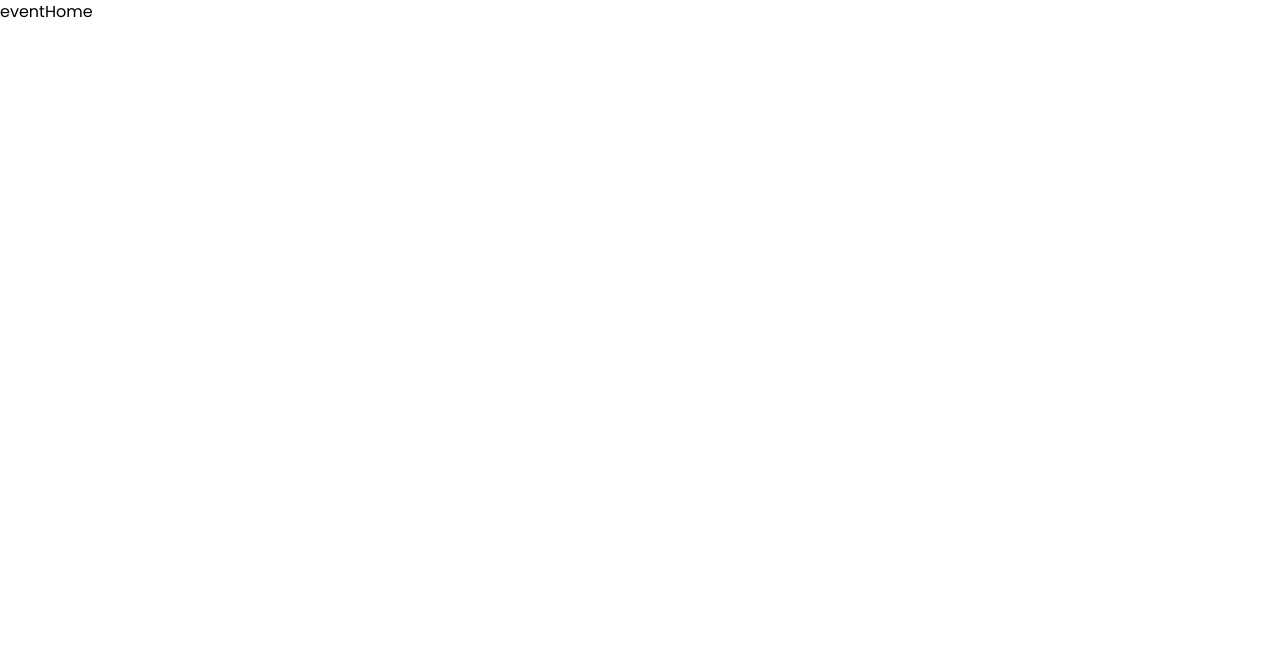
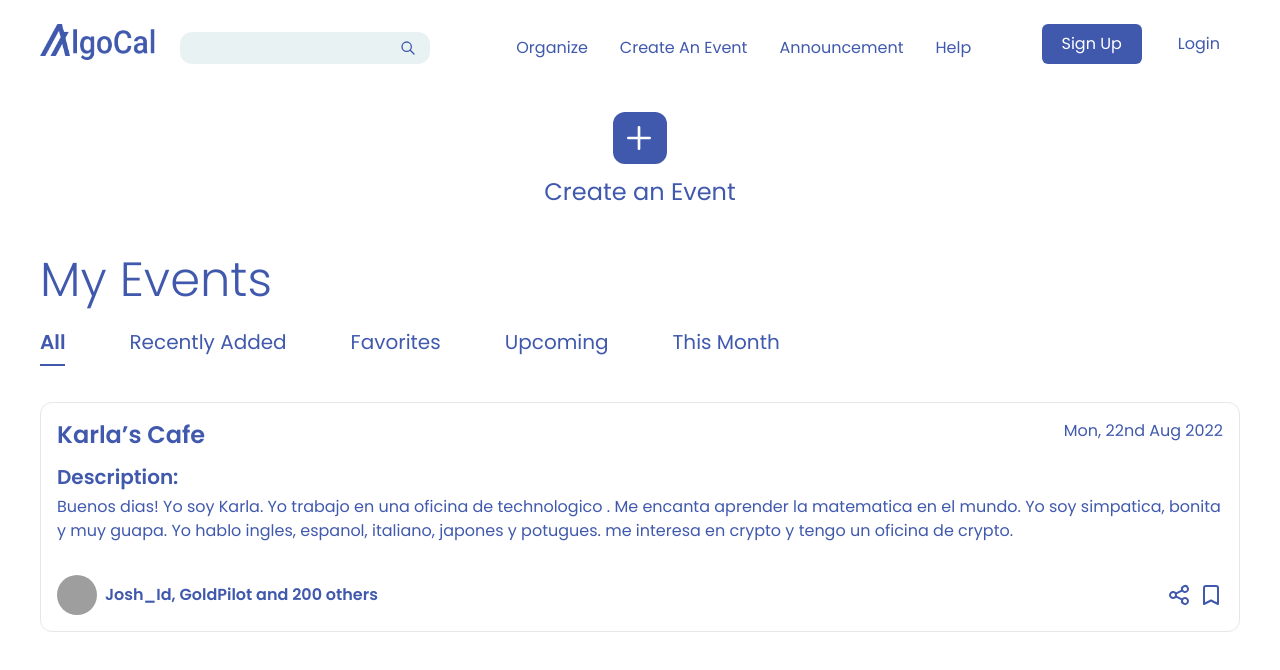
Before and after one commit to greatAdams01/algoCal, a Next.js app: page /event in a window 1280 px wide. Shown: the top 670 px of the page. Built offline with nearby package versions, Linux system fonts and the light colour scheme; grey boxes are pictures that could not be loaded.

Commit message:
Added islogged

```diff
--- /dev/null
+++ b/atom/creator.ts
@@ -0,0 +1,6 @@
+import { atom } from "recoil";
+
+export const UserAtom = atom({
+	key: "Creator-User-Atom",
+	default:{},
+});
--- a/components/Header.tsx
+++ b/components/Header.tsx
@@ -2,9 +2,11 @@ import React from 'react'
 import Link from 'next/link'
 import { useRouter } from 'next/router'
 import { SearchIcon } from "@heroicons/react/outline";
+import IsLogged from './auth/IsLogged';
 
 function Header() {
   const router = useRouter()
+
 
   return (
     <header className='hidden lg:block'>
@@ -45,8 +47,7 @@ function Header() {
           </div>
           {/* Auth btn */}
           <div className='space-x-4'>
-            <button onClick={() => router.push('/auth?mode=signup')} className='authBtn text-white bg-[#4059AD]'>Sign Up</button>
-            <button onClick={() => router.push('/auth?mode=login')} className='authBtn text-[#4059AD]'>Login</button>
+            <IsLogged />
           </div>
         </div>
       </nav>
--- a/components/MobileHeader.tsx
+++ b/components/MobileHeader.tsx
@@ -2,6 +2,7 @@ import { useState } from 'react'
 import Link from 'next/link'
 import { SearchIcon, MenuAlt1Icon, XIcon } from "@heroicons/react/outline";
 import { useRouter } from 'next/router';
+import IsLogged from './auth/IsLogged'
 
 
 function MobileHeader() {
@@ -52,8 +53,7 @@ function MobileHeader() {
           </li>
         </ul>
         <div onClick={() => setOpen(false)} className='space-x-4 pt-4'>
-            <button onClick={() => router.push('/auth?mode=signup')} className='authBtn text-white bg-[#4059AD]'>Sign Up</button>
-            <button onClick={() => router.push('/auth?mode=login')} className='authBtn text-[#4059AD]'>Login</button>
+            <IsLogged />
           </div>
       </div>
       }
--- /dev/null
+++ b/components/auth/IsLogged.tsx
@@ -0,0 +1,13 @@
+import { useRouter } from 'next/router'
+
+function IsLogged() {
+  const router = useRouter()
+  return (
+    <>
+      <button onClick={() => router.push('/auth?mode=signup')} className='authBtn text-white bg-[#4059AD]'>Sign Up</button>
+      <button onClick={() => router.push('/auth?mode=login')} className='authBtn text-[#4059AD]'>Login</button>
+    </>
+  )
+}
+
+export default IsLogged
--- a/components/auth/Login.tsx
+++ b/components/auth/Login.tsx
@@ -62,7 +62,7 @@ function Login() {
           if (!remeberValue) {
             console.log(login)
             cookie.set(TOKEN_NAME, login?.token, { expires: 1, sameSite: 'None', secure: true })
-            router.push('/event/user')
+            router.push('/event')
             return
           }
           cookie.set(TOKEN_NAME, login?.token, { expires: 40, sameSite: 'None', secure: true })
--- a/components/event/EventList.tsx
+++ b/components/event/EventList.tsx
@@ -11,25 +11,22 @@ const EventList = () => {
   const [isMonth, setIsMonth] = useState(false)
 
   const GET_EVENTS = gql`
-    query GetEvent{
-        events {
-          _id
-          title
-          date
-          time
-          description
-          subDescription
-          host
-          followers
-          reactions
-          venue
-          category
-          type
-          link
-          createdAt
-          updatedAt
-        }
+    query {
+      events {
+        description
+        date
+        category
+        followers
+        link
+        host
+        organizer
+        reactions
+        time
+        title
+        updatedAt
+        venue
       }
+}
   `
 const { loading, error, data } = useQuery(GET_EVENTS);
 
--- a/pages/_app.tsx
+++ b/pages/_app.tsx
@@ -5,6 +5,10 @@ import type { AppProps } from 'next/app'
 import type { NextPage } from 'next'
 import toast, { Toaster } from 'react-hot-toast';
 import cookie from 'js-cookie'
+import React from 'react';
+import {
+  RecoilRoot,
+} from 'recoil';
 import { TOKEN_NAME } from '../util/constants';
 
 export type NextPageWithLayout<P = {}, IP = P> = NextPage<P, IP> & {
@@ -31,7 +35,9 @@ function MyApp({ Component, pageProps }: AppPropsWithLayout) {
 
   return getLayout(<>
   <ApolloProvider client={client}>
+    <RecoilRoot>
       <Component {...pageProps} />
+    </RecoilRoot>
       <Toaster />
   </ApolloProvider>
   </>)
--- a/pages/event/user.tsx
+++ b/pages/event/create.tsx
@@ -3,8 +3,13 @@ import { PlusIcon, ShareIcon, BookmarkIcon } from "@heroicons/react/outline"
 import MyEventList from '../../components/event/MyEventList'
 import BaseLayout from '../../layout/BaseLayout'
 import { ReactElement } from 'react'
+import { useQuery } from '@apollo/client'
+import { USER } from '../../apollo/queries/auth'
 
 function createEvent() {
+
+  // const { data, error } = useQuery(USER)
+
   return (
     <div>
       <Head>
--- a/pages/event/index.tsx
+++ b/pages/event/index.tsx
@@ -1,11 +1,37 @@
-import React, { Component } from 'react'
+import Head from 'next/head'
+import { PlusIcon, ShareIcon, BookmarkIcon } from "@heroicons/react/outline"
+import MyEventList from '../../components/event/MyEventList'
+import BaseLayout from '../../layout/BaseLayout'
+import { ReactElement } from 'react'
 
-export class eventHome extends Component {
-  render() {
-    return (
-      <div>eventHome</div>
-    )
-  }
+
+const eventHome = () => {
+  return (
+    <div>
+      <Head>
+        <title>Create Event</title>
+        <meta name="viewport" content="initial-scale=1.0, width=device-width" />
+      </Head>
+
+      <section className='container'>
+        <div className='bg-[#4059AD]  w-[54px] p-[10px] rounded-xl m-auto cursor-pointer'>
+          <PlusIcon className='w-8 text-white' />
+        </div>
+
+        <p className='text-center text-[#4059AD] text-2xl pt-3'>Create an Event</p>
+      </section>
+
+      <MyEventList />
+    </div>
+  )
+}
+
+eventHome.getLayout = function getLayout(page: ReactElement) {
+  return (
+    <BaseLayout>
+      {page}
+    </BaseLayout>
+  )
 }
 
 export default eventHome
```
Also changed, not shown: apollo/queries/auth.ts (+12 -0 lines).
